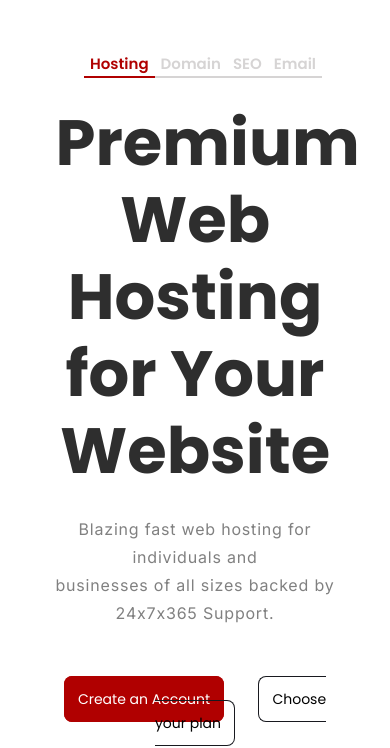
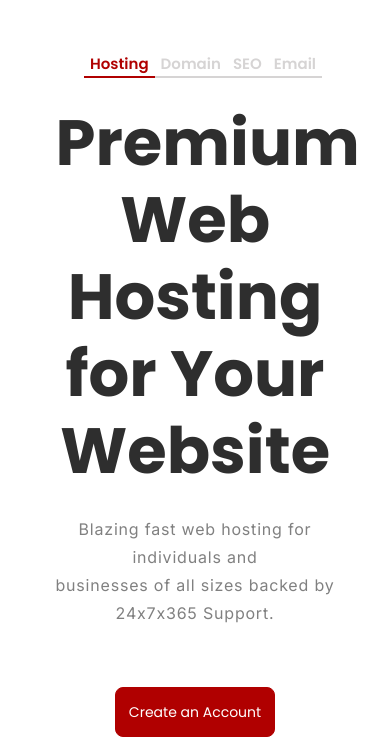
Before and after one commit to PulatovSO/Lemon-wares, a plain HTML site: page index.html in a window 390 px wide. Shown: the part 102-850 px from the top of the page. Drawn offline with nearby package versions, Linux system fonts and the light colour scheme.

Commit message:
changed button

```diff
--- a/scss/main/_hero.scss
+++ b/scss/main/_hero.scss
@@ -78,3 +78,21 @@
     margin-top: 50px;
   }
 }
+
+@media (max-width: 576px) {
+  .hero__buttons {
+    display: flex;
+    flex-direction: column;
+    justify-content: center;
+    align-items: center;
+
+
+    .btn {
+      margin: 0;
+    }
+
+    .btn-light {
+      margin-top: 20px;
+    }
+  }
+}
```
Also changed, not shown: css/main.css, css/main.min.css, 2 other files.
